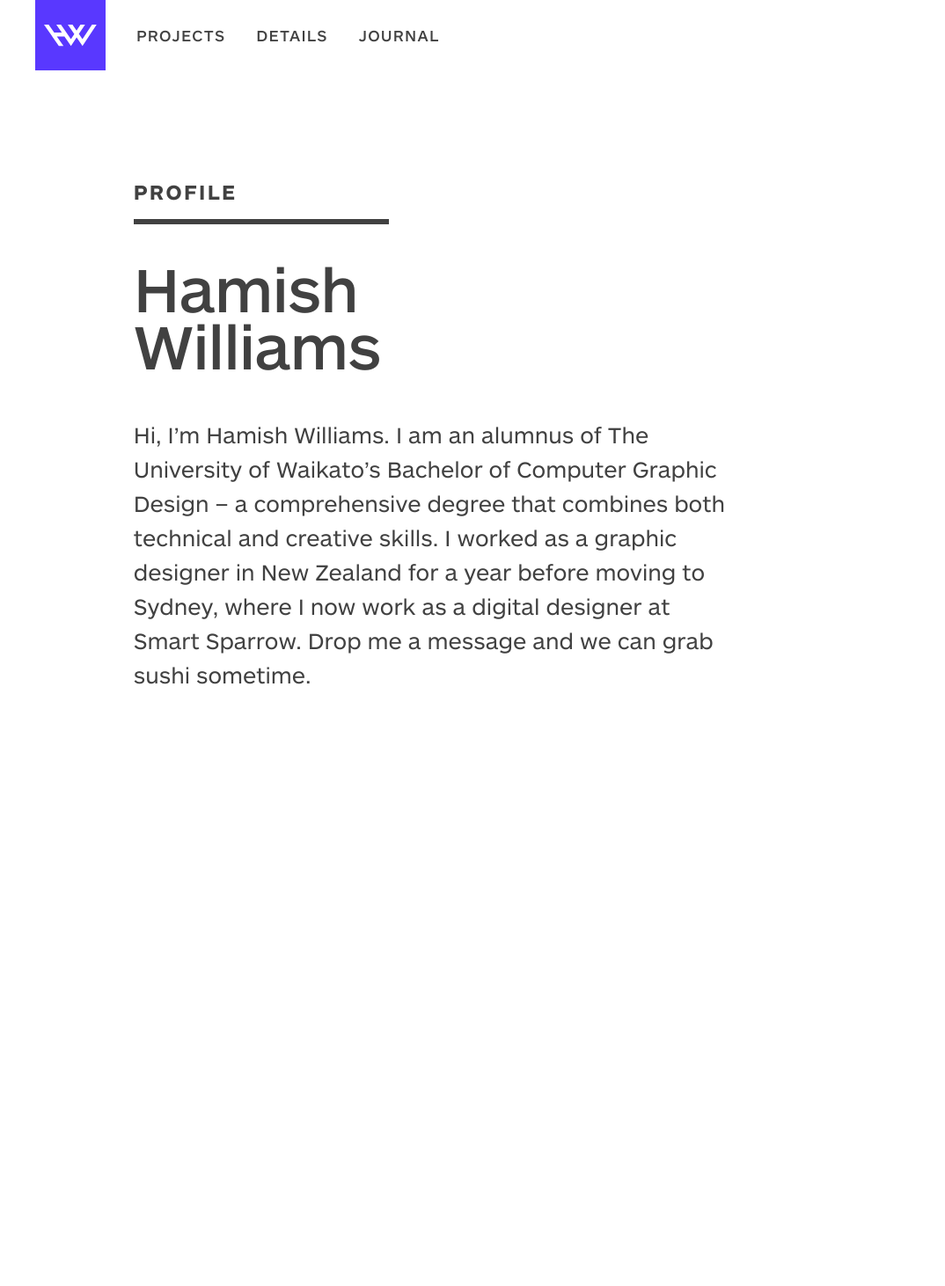
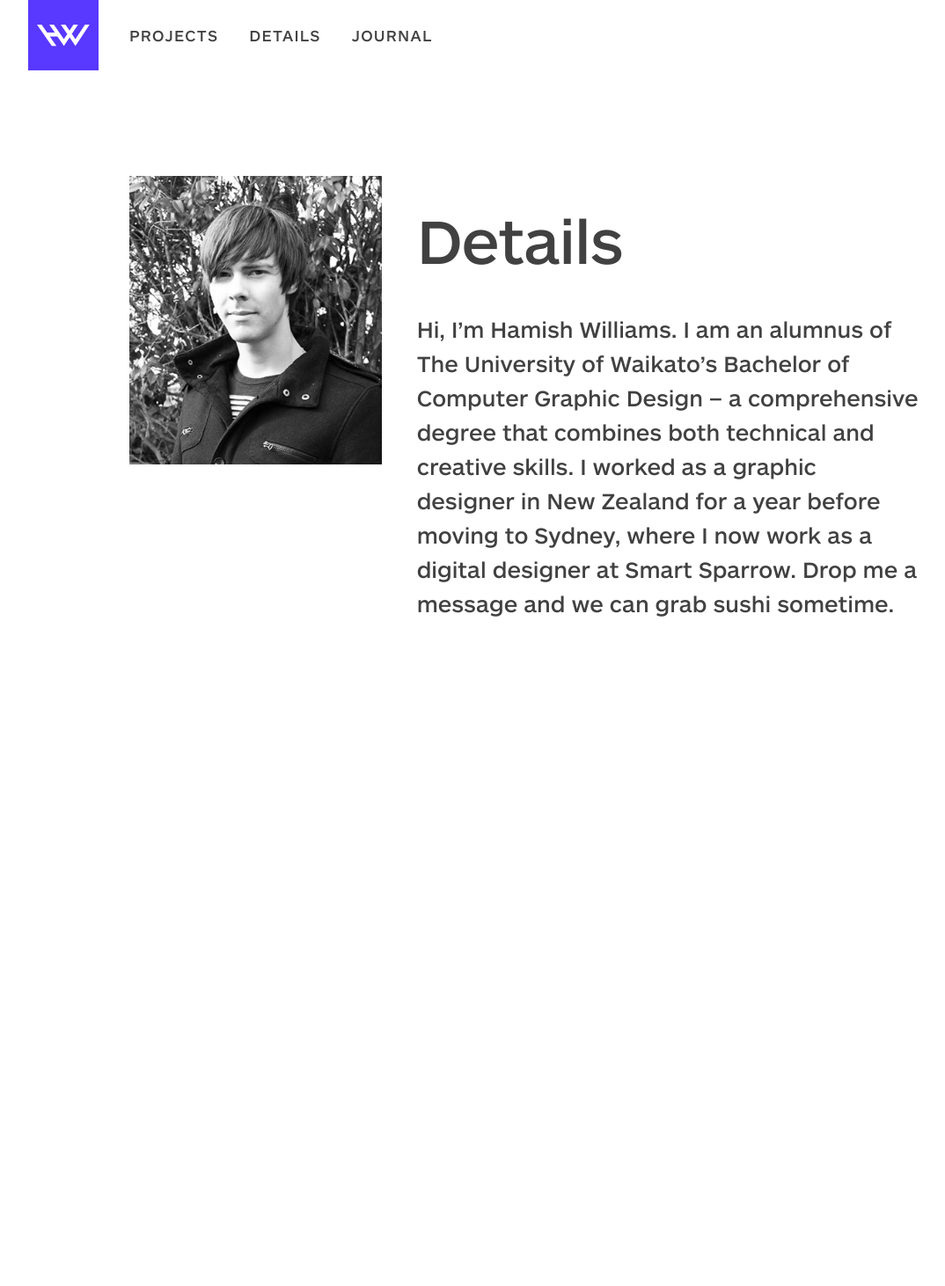
Before and after one commit to HamishMW/hamishmw.github.io, a Jekyll site: the page built from details.md, in a window 1280 px wide. Shown: the whole page at 88% size, without its empty margins (3-1077 px from the left). Built offline with Jekyll 4.4.1, drawn with Linux system fonts in a browser that asks for light colours; after the commit the page ends 1381 px from its top, so only the background shows below that.

Commit message:
Details page content

```diff
--- a/_layouts/details.html
+++ b/_layouts/details.html
@@ -2,17 +2,23 @@
 layout: default
 ---
 
-<section class="details-section">
-  <div class="details-section--wrapper">
-    <div class="details-section--description">
-      <div class="header">
-        <span class="context-heading">Profile</span>
-        <h1>Hamish Williams</h1>
+<section class="profile">
+  <div class="profile--wrapper">
+    <aside class="profile--sidebar">
+      <div class="profile--picture">
+        <img src="/dist/img/profile.jpg" alt="A picture of my face">
       </div>
+      <div class="profile--experience">
+      </div>
+    </aside>
+    <div class="profile--description">
+      <h1>Details</h1>
       {{ content }}
     </div>
   </div>
-  <div class="details-section--slashes">
+  <div class="profile--slashes">
+    <div class="main-slash one"></div>
+    <div class="main-slash two"></div>
   </div>
 </section>
 
--- a/src/sass/1-base/_variables.scss
+++ b/src/sass/1-base/_variables.scss
@@ -2,9 +2,10 @@
 
 // Grid
 $column: 90px;
-$gutter: 30px;
+$gutter: 40px;
+$outer-gutter: 20px;
 $grid-columns: 12;
-$max-width: 1170px;
+$max-width: 980px;
 
 $header-height: rem(80);
 $slash-angle: 33.5deg;
@@ -19,7 +20,6 @@ $bold-weight: 700;
 $base-font-weight: $regular-weight;
 $base-line-height: 1.5;
 $spacing-unit: rem(30);
-$outer-gutter: 30px;
 $total-width: $max-width + $outer-gutter * 2;
 
 // Color
--- a/src/sass/2-layout/_layout.scss
+++ b/src/sass/2-layout/_layout.scss
@@ -36,3 +36,9 @@ body:not(.home) main {
   transform: translateY(10px);
   opacity: 0;
 }
+
+.context-heading {
+  padding-bottom: rem(13);
+  border-bottom: 6px solid $text-color;
+  display: block;
+}
```
Also changed, not shown: src/sass/2-layout/_header.scss (+6 -3 lines), src/sass/3-modules/_details.scss (+19 -16 lines), README.md, dist/css/main.css, dist/img/apple-touch-icon.png, dist/img/profile.jpg.
